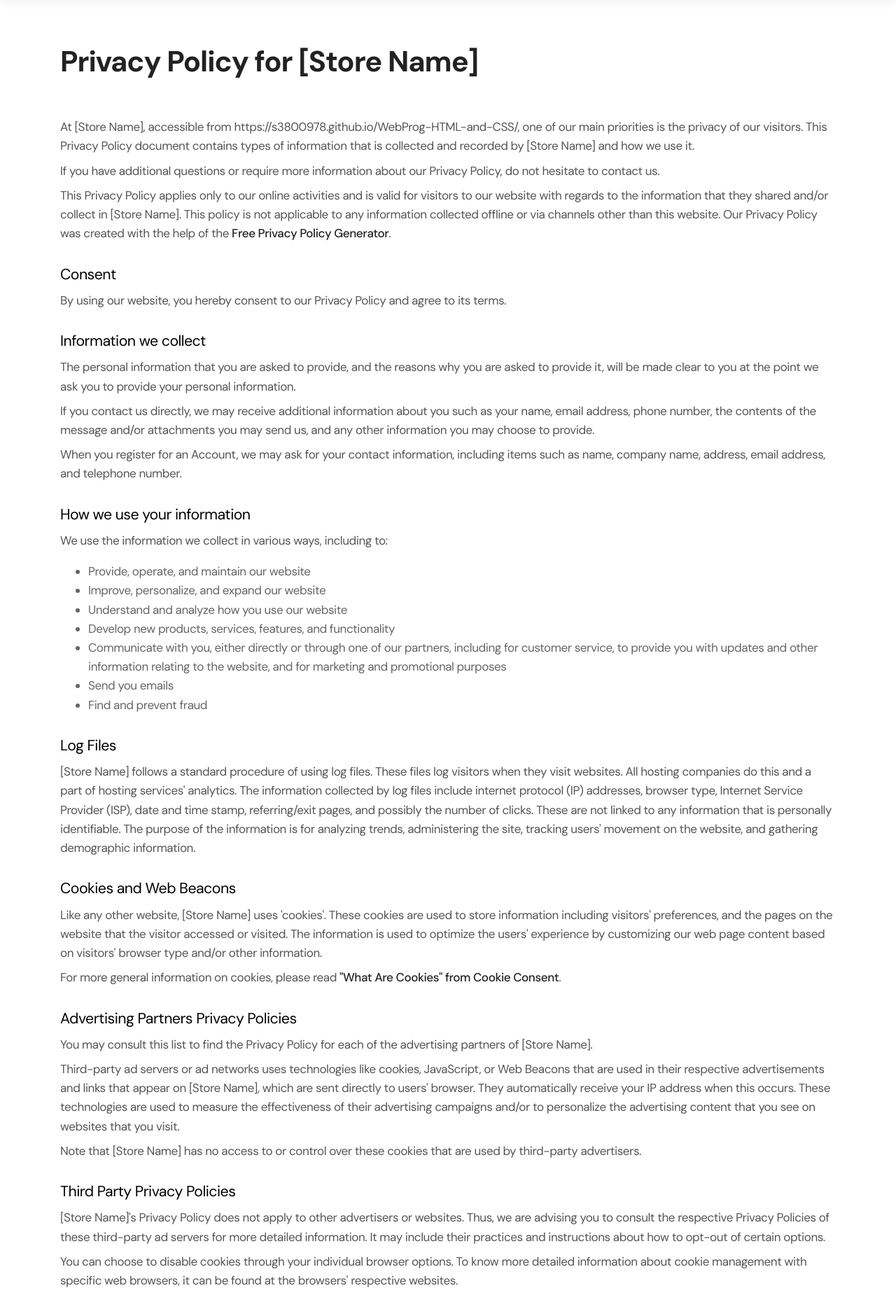
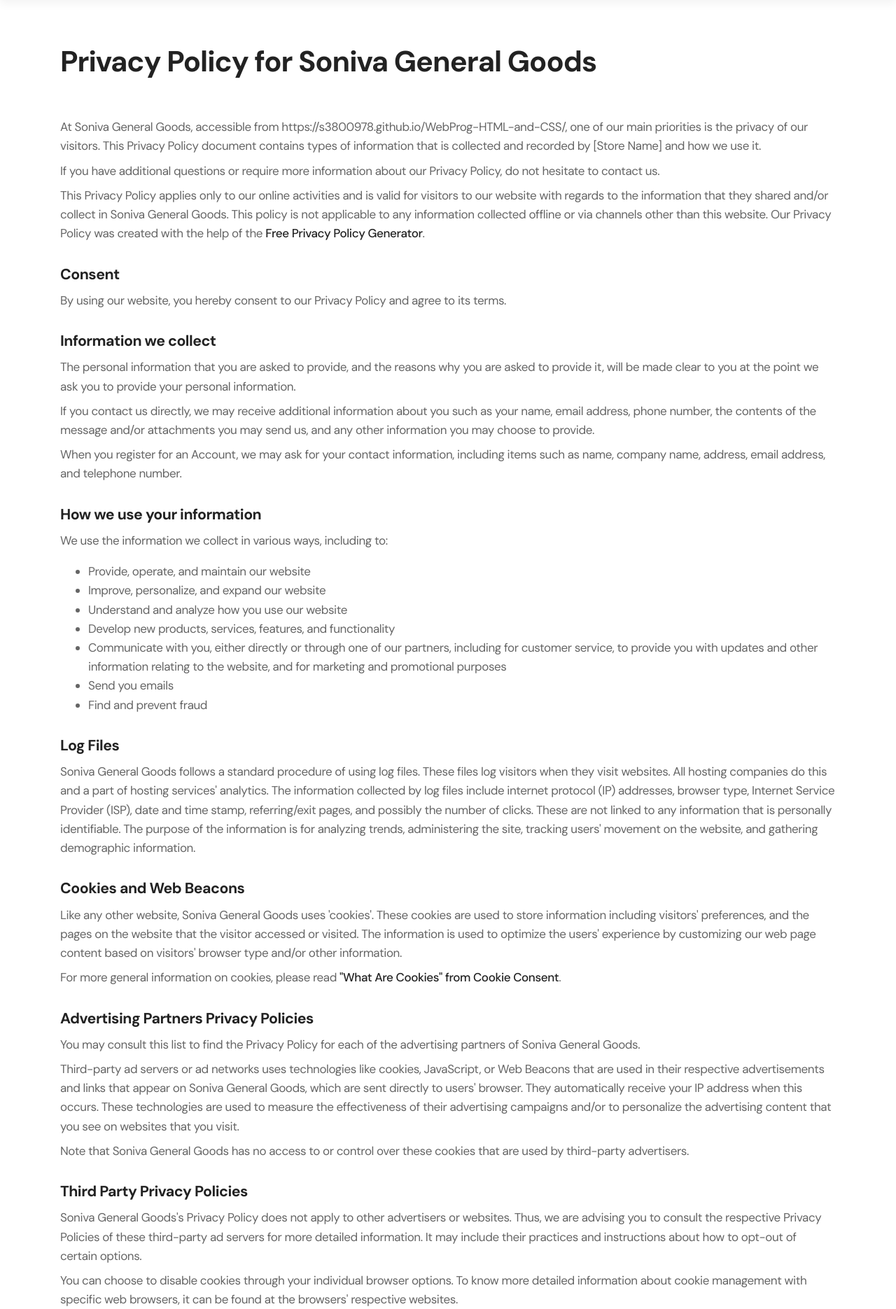
Before and after one commit to alohaquando/WebProg-HTML-and-CSS, a PHP site: page /5.2.1-Store-Policy.html in a window 1280 px wide. Shown: the part 72-1942 px from the top of the page at 70% size. Run offline with PHP 8.4, Linux system fonts and the light colour scheme; some libraries are stand-ins or nearby versions.

Commit message:
Finished store footer

```diff
--- a/Pages/5.2.1-Store-Policy.html
+++ b/Pages/5.2.1-Store-Policy.html
@@ -16,12 +16,12 @@
   <header id="nav_header"></header>
   <div class="body_spacing">
     <div class="HeaderH1_Left_With_Spacing">
-      <h1>Privacy Policy for [Store Name]</h1>
+      <h1>Privacy Policy for Soniva General Goods</h1>
     </div>
 
     <div class="H4_and_body_17">
       <p>
-        At [Store Name], accessible from
+        At Soniva General Goods, accessible from
         https://s3800978.github.io/WebProg-HTML-and-CSS/, one of our main
         priorities is the privacy of our visitors. This Privacy Policy document
         contains types of information that is collected and recorded by [Store
@@ -36,9 +36,9 @@
       <p>
         This Privacy Policy applies only to our online activities and is valid
         for visitors to our website with regards to the information that they
-        shared and/or collect in [Store Name]. This policy is not applicable to
-        any information collected offline or via channels other than this
-        website. Our Privacy Policy was created with the help of the
+        shared and/or collect in Soniva General Goods. This policy is not
+        applicable to any information collected offline or via channels other
+        than this website. Our Privacy Policy was created with the help of the
         <a href="https://www.privacypolicygenerator.org/"
           >Free Privacy Policy Generator</a
         >.
@@ -92,9 +92,9 @@
       <h4>Log Files</h4>
 
       <p>
-        [Store Name] follows a standard procedure of using log files. These
-        files log visitors when they visit websites. All hosting companies do
-        this and a part of hosting services' analytics. The information
+        Soniva General Goods follows a standard procedure of using log files.
+        These files log visitors when they visit websites. All hosting companies
+        do this and a part of hosting services' analytics. The information
         collected by log files include internet protocol (IP) addresses, browser
         type, Internet Service Provider (ISP), date and time stamp,
         referring/exit pages, and possibly the number of clicks. These are not
@@ -107,11 +107,12 @@
       <h4>Cookies and Web Beacons</h4>
 
       <p>
-        Like any other website, [Store Name] uses 'cookies'. These cookies are
-        used to store information including visitors' preferences, and the pages
-        on the website that the visitor accessed or visited. The information is
-        used to optimize the users' experience by customizing our web page
-        content based on visitors' browser type and/or other information.
+        Like any other website, Soniva General Goods uses 'cookies'. These
+        cookies are used to store information including visitors' preferences,
+        and the pages on the website that the visitor accessed or visited. The
+        information is used to optimize the users' experience by customizing our
+        web page content based on visitors' browser type and/or other
+        information.
       </p>
 
       <p>
@@ -125,32 +126,32 @@
 
       <p>
         You may consult this list to find the Privacy Policy for each of the
-        advertising partners of [Store Name].
+        advertising partners of Soniva General Goods.
       </p>
 
       <p>
         Third-party ad servers or ad networks uses technologies like cookies,
         JavaScript, or Web Beacons that are used in their respective
-        advertisements and links that appear on [Store Name], which are sent
-        directly to users' browser. They automatically receive your IP address
-        when this occurs. These technologies are used to measure the
+        advertisements and links that appear on Soniva General Goods, which are
+        sent directly to users' browser. They automatically receive your IP
+        address when this occurs. These technologies are used to measure the
         effectiveness of their advertising campaigns and/or to personalize the
         advertising content that you see on websites that you visit.
       </p>
 
       <p>
-        Note that [Store Name] has no access to or control over these cookies
-        that are used by third-party advertisers.
+        Note that Soniva General Goods has no access to or control over these
+        cookies that are used by third-party advertisers.
       </p>
 
       <h4>Third Party Privacy Policies</h4>
 
       <p>
-        [Store Name]'s Privacy Policy does not apply to other advertisers or
-        websites. Thus, we are advising you to consult the respective Privacy
-        Policies of these third-party ad servers for more detailed information.
-        It may include their practices and instructions about how to opt-out of
-        certain options.
+        Soniva General Goods's Privacy Policy does not apply to other
+        advertisers or websites. Thus, we are advising you to consult the
+        respective Privacy Policies of these third-party ad servers for more
+        detailed information. It may include their practices and instructions
+        about how to opt-out of certain options.
       </p>
 
       <p>
@@ -231,11 +232,11 @@
       </p>
 
       <p>
-        [Store Name] does not knowingly collect any Personal Identifiable
-        Information from children under the age of 13. If you think that your
-        child provided this kind of information on our website, we strongly
-        encourage you to contact us immediately and we will do our best efforts
-        to promptly remove such information from our records.
+        Soniva General Goods does not knowingly collect any Personal
+        Identifiable Information from children under the age of 13. If you think
+        that your child provided this kind of information on our website, we
+        strongly encourage you to contact us immediately and we will do our best
+        efforts to promptly remove such information from our records.
       </p>
     </div>
   </div>
--- a/Pages/CSS/footer.css
+++ b/Pages/CSS/footer.css
@@ -1,11 +1,18 @@
 .mall_footer {
-  margin-top: 64px;
   background-color: var(--light-gray);
 }
 
 .store_footer {
   margin-top: 64px;
   background-color: var(--brand-light-blue);
+}
+
+.store_footer a {
+  color: white;
+}
+
+.store_footer p {
+  color: white;
 }
 
 .footer_wrapper {
--- a/Pages/CSS/homepage.css
+++ b/Pages/CSS/homepage.css
@@ -1,10 +1,12 @@
-a {
+/* Quan: Don't define extra style here. Check the font.css */
+
+/* a {
   text-decoration: none;
-  /* color: #555; */
+  color: #555;
 }
 p {
   color: #555;
-}
+} */
 .container {
   max-width: 1300px;
   margin: auto;
@@ -89,10 +91,10 @@
   left: 45%;
   transform: translateX(-50);
 }
-h4 {
+/* h4 {
   color: black;
   font-weight: normal;
-}
+} */
 .col-4 {
   font-size: 20px;
   text-align: left;
--- a/Pages/store-footer.html
+++ b/Pages/store-footer.html
@@ -24,7 +24,7 @@
         </div>
         <div class="footer_elements_right">
           <p class="BodyLight-Black15">
-            Copyright © 2021 Le Bon Marché! Inc. All rights reserved.
+            Copyright © 2021 Soniva General Goods. All rights reserved.
           </p>
         </div>
       </div>
```
Also changed, not shown: Pages/5.2.1-Store-Copyright.html (+8 -8 lines), 1 other file.
